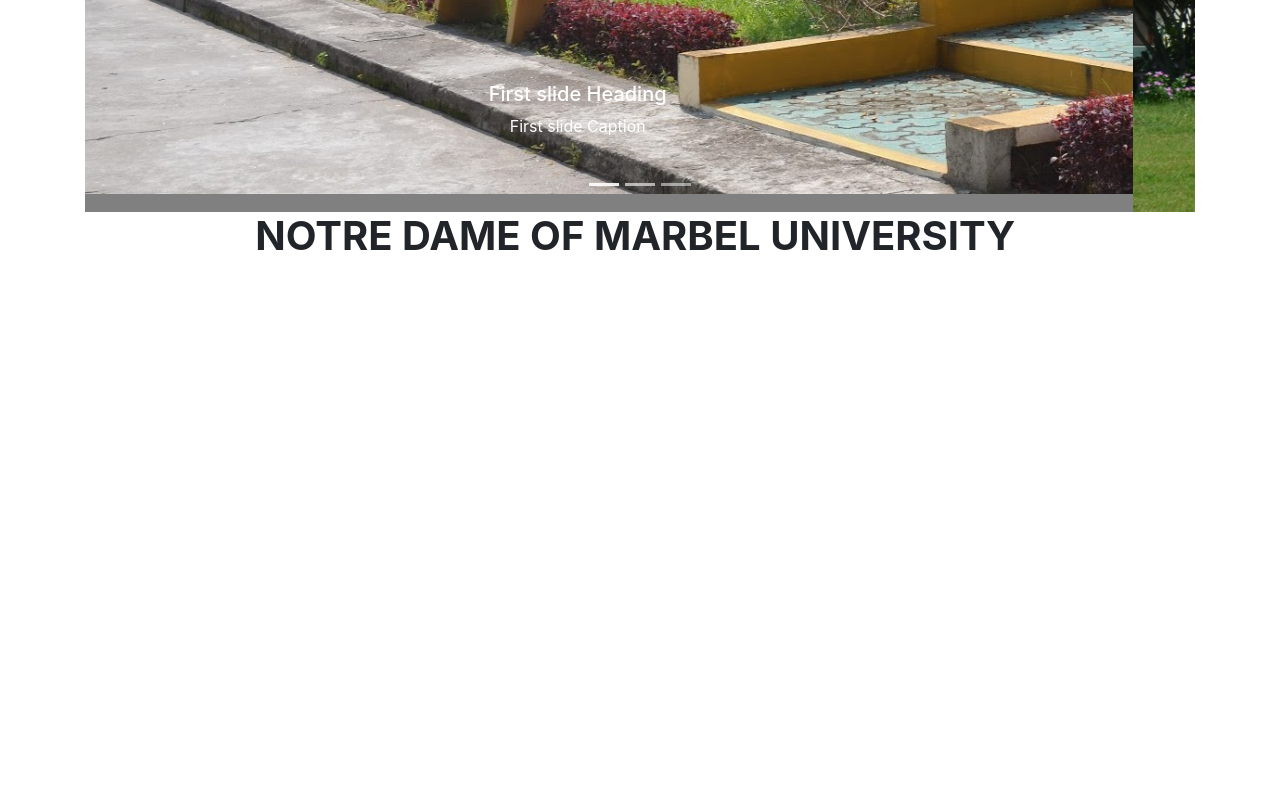
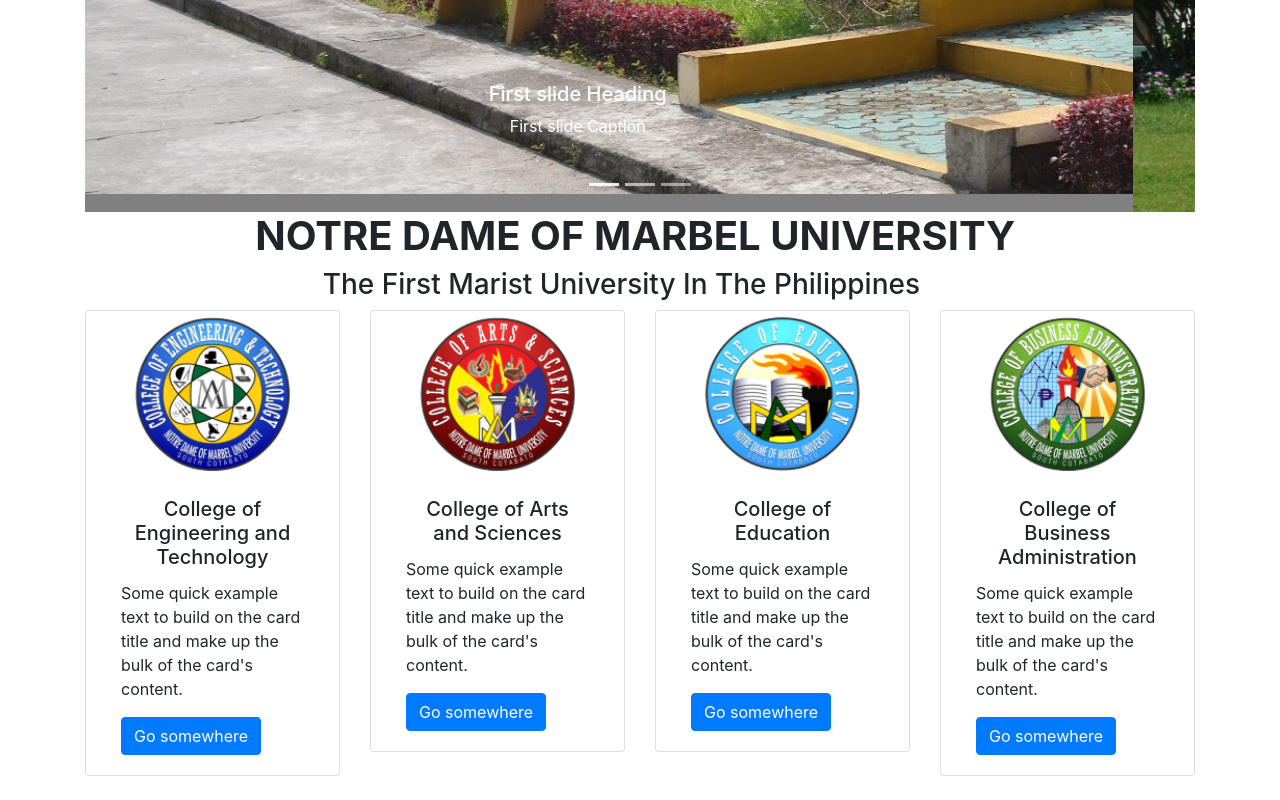
Before and after one commit to rakx07/NDMU_WEBSITE, a plain HTML site: page index.html in a window 1280 px wide. Shown: the part 957-1757 px from the top of the page. Before the commit the page ends 1225 px from the top, so only its background shows below. Drawn offline with Linux system fonts and the light colour scheme.

Commit message:
UPDATED INDEX.HTML 2

```diff
--- a/index.html
+++ b/index.html
@@ -71,7 +71,42 @@
           </div>
         </div>
         <a class="carousel-control-prev" href="#carouselExampleIndicators1" role="button" data-slide="prev"> <span class="carousel-control-prev-icon" aria-hidden="true"></span> <span class="sr-only">Previous</span> </a> <a class="carousel-control-next" href="#carouselExampleIndicators1" role="button" data-slide="next"> <span class="carousel-control-next-icon" aria-hidden="true"></span> <span class="sr-only">Next</span> </a> </div>
-      <h1 class="text-center text-uppercase"><strong>NOTRE DAME OF MARBEL UNIVERSITY&nbsp;</strong></h1>
+      <h1 class="text-center text-uppercase"><strong>NOTRE DAME OF MARBEL UNIVERSITY&nbsp;</strong></h>
+	  <h3 class="text-capitalize text-center">The First Marist University in the Philippines&nbsp; &nbsp; &nbsp;</h3>
+	  <div class="row">
+	    <div class="col-xl-3">
+	      <div class="card col-md-4 col-xl-12"> <img class="card-img-top" src="images/cet-e1463454541662.png" alt="Card image cap">
+	        <div class="card-body">
+	          <h5 class="card-title text-center">College of Engineering and Technology</h5>
+	          <p class="card-text">Some quick example text to build on the card title and make up the bulk of the card's content.</p>
+	          <a href="#" class="btn btn-primary">Go somewhere</a> </div>
+          </div>
+        </div>
+	    <div class="col-xl-3">
+	      <div class="card col-md-4 col-xl-12"> <img class="card-img-top" src="images/cas-e1463454483578.png" alt="Card image cap">
+	        <div class="card-body">
+	          <h5 class="card-title text-center">College of Arts and Sciences</h5>
+	          <p class="card-text">Some quick example text to build on the card title and make up the bulk of the card's content.</p>
+	          <a href="#" class="btn btn-primary">Go somewhere</a> </div>
+          </div>
+        &nbsp;</div>
+	    <div class="col-xl-3">
+	      <div class="card col-md-4 col-xl-12"> <img class="card-img-top" src="images/ced-e1463454513238.png" alt="Card image cap">
+	        <div class="card-body">
+	          <h5 class="card-title text-center">College of Education</h5>
+	          <p class="card-text">Some quick example text to build on the card title and make up the bulk of the card's content.</p>
+            <a href="#" class="btn btn-primary">Go somewhere</a> </div>
+          </div>
+        &nbsp;</div>
+	    <div class="col-xl-3">
+	      <div class="card col-md-4 col-xl-12"> <img class="card-img-top" src="images/cba-e1463454748125.png" alt="Card image cap">
+	        <div class="card-body">
+	          <h5 class="card-title text-center">College of Business Administration</h5>
+	          <p class="card-text">Some quick example text to build on the card title and make up the bulk of the card's content.</p>
+	          <a href="#" class="btn btn-primary">Go somewhere</a> </div>
+          </div>
+        &nbsp;</div>
+      </div>
     </div>
   </div>
   	<!-- body code goes here -->
```
Also changed, not shown: images/card-img.png (added).
